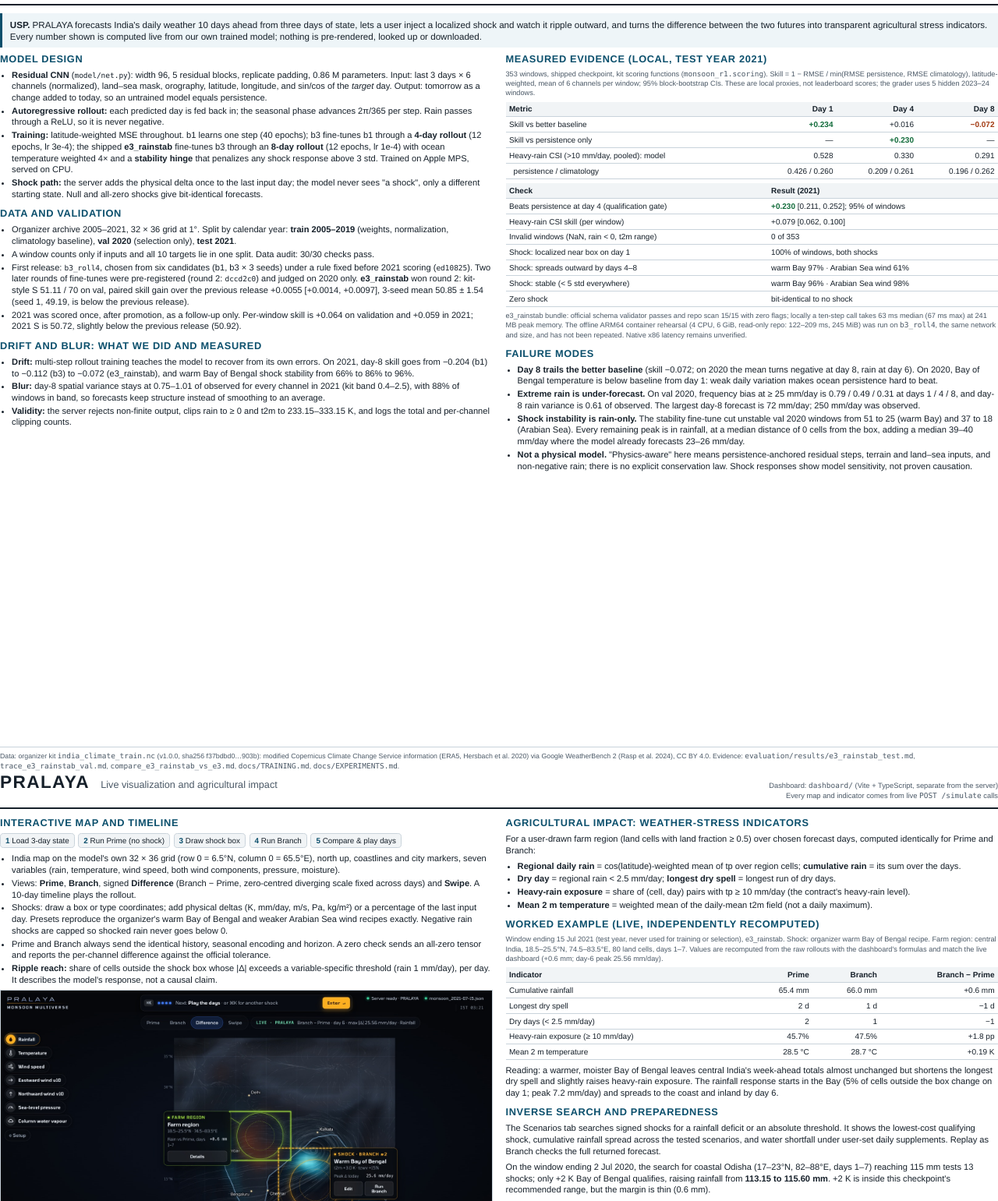
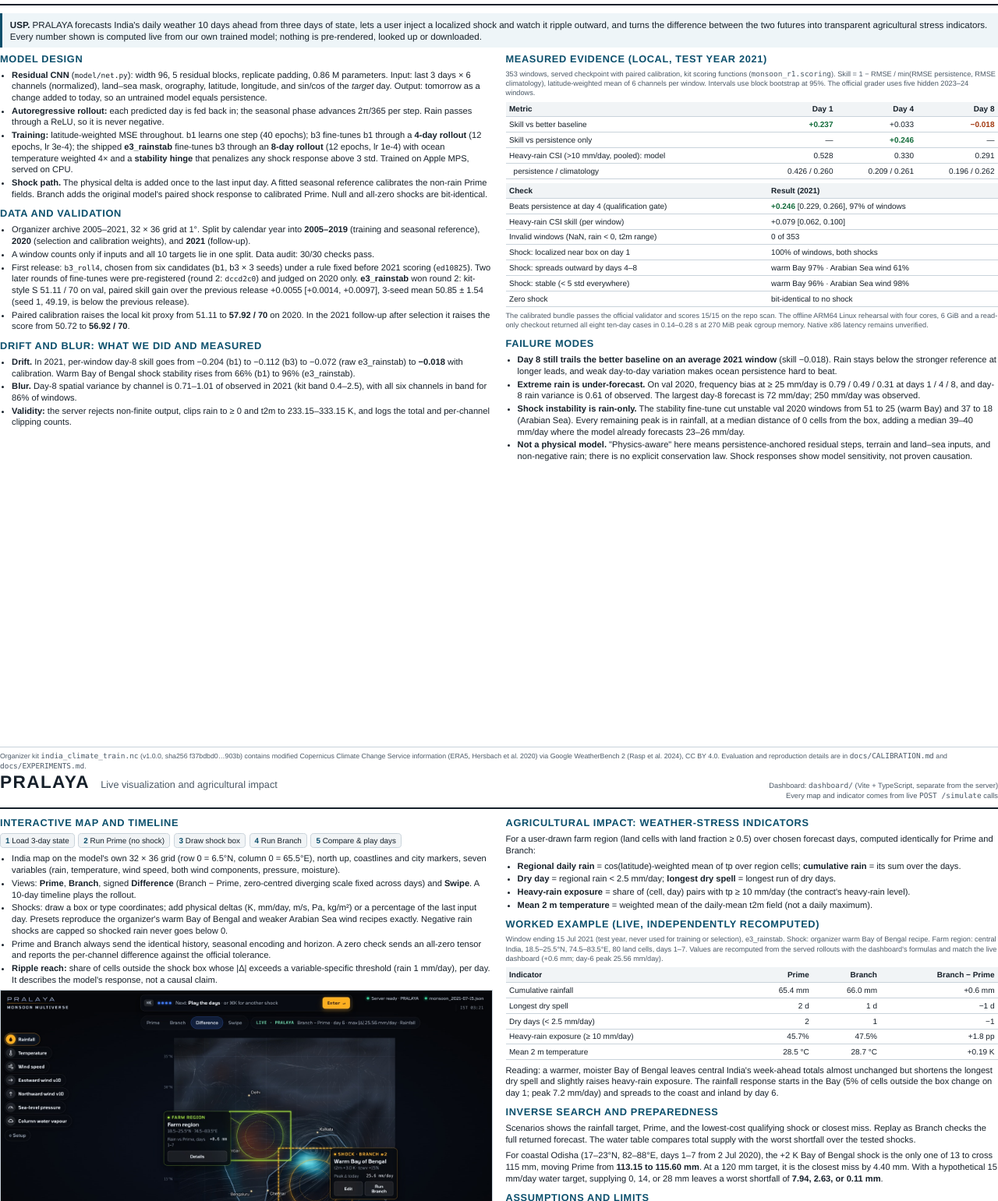
Before and after one commit to MassGethu/Pralaya, a plain HTML site: page brief/brief.html in a window 1280 px wide. Shown: the part 54-1595 px from the top of the page at 78% size. Drawn offline with Linux system fonts and the light colour scheme.

Commit message:
Record calibrated release evidence and demo runbook

```diff
--- a/brief/brief.html
+++ b/brief/brief.html
@@ -44,7 +44,7 @@
 <section class="page">
   <header>
     <h1>PRALAYA <span>India's weather digital twin · Track 2 "Multiverse of Monsoon"</span></h1>
-    <div class="meta">Team: Mass · Jarvis · Hridhin<br>Checkpoint <span class="mono">e3_rainstab</span>, bundled in <span class="mono">f563bf2</span><br>weights sha256 <span class="mono">90605130…88db</span> (3.47 MB, plain git)</div>
+    <div class="meta">Team: Mass · Jarvis · Hridhin<br>Checkpoint <span class="mono">e3_rainstab</span> with paired calibration<br>weights sha256 <span class="mono">90605130…88db</span> (3.47 MB, plain git)</div>
   </header>
 
   <div class="usp"><b>USP.</b> PRALAYA forecasts India's daily weather 10 days ahead from three days of state, lets a user inject a localized shock and watch it ripple outward, and turns the difference between the two futures into transparent agricultural stress indicators. Every number shown is computed live from our own trained model; nothing is pre-rendered, looked up or downloaded.</div>
@@ -56,38 +56,38 @@
       <li><b>Residual CNN</b> (<span class="mono">model/net.py</span>): width 96, 5 residual blocks, replicate padding, 0.86 M parameters. Input: last 3 days × 6 channels (normalized), land–sea mask, orography, latitude, longitude, and sin/cos of the <i>target</i> day. Output: tomorrow as a change added to today, so an untrained model equals persistence.</li>
       <li><b>Autoregressive rollout:</b> each predicted day is fed back in; the seasonal phase advances 2π/365 per step. Rain passes through a ReLU, so it is never negative.</li>
       <li><b>Training:</b> latitude-weighted MSE throughout. b1 learns one step (40 epochs); b3 fine-tunes b1 through a <b>4-day rollout</b> (12 epochs, lr 3e-4); the shipped <b>e3_rainstab</b> fine-tunes b3 through an <b>8-day rollout</b> (12 epochs, lr 1e-4) with ocean temperature weighted 4× and a <b>stability hinge</b> that penalizes any shock response above 3 std. Trained on Apple MPS, served on CPU.</li>
-      <li><b>Shock path:</b> the server adds the physical delta once to the last input day; the model never sees "a shock", only a different starting state. Null and all-zero shocks give bit-identical forecasts.</li>
+      <li><b>Shock path.</b> The physical delta is added once to the last input day. A fitted seasonal reference calibrates the non-rain Prime fields. Branch adds the original model's paired shock response to calibrated Prime. Null and all-zero shocks are bit-identical.</li>
     </ul>
 
     <h2>Data and validation</h2>
     <ul>
-      <li>Organizer archive 2005–2021, 32 × 36 grid at 1°. Split by calendar year: <b>train 2005–2019</b> (weights, normalization, climatology baseline), <b>val 2020</b> (selection only), <b>test 2021</b>.</li>
+      <li>Organizer archive 2005–2021, 32 × 36 grid at 1°. Split by calendar year into <b>2005–2019</b> (training and seasonal reference), <b>2020</b> (selection and calibration weights), and <b>2021</b> (follow-up).</li>
       <li>A window counts only if inputs and all 10 targets lie in one split. Data audit: 30/30 checks pass.</li>
       <li>First release: <span class="mono">b3_roll4</span>, chosen from six candidates (b1, b3 × 3 seeds) under a rule fixed before 2021 scoring (<span class="mono">ed10825</span>). Two later rounds of fine-tunes were pre-registered (round 2: <span class="mono">dccd2c0</span>) and judged on 2020 only. <b>e3_rainstab</b> won round 2: kit-style S 51.11 / 70 on val, paired skill gain over the previous release +0.0055 [+0.0014, +0.0097], 3-seed mean 50.85 ± 1.54 (seed 1, 49.19, is below the previous release).</li>
-      <li>2021 was scored once, after promotion, as a follow-up only. Per-window skill is +0.064 on validation and +0.059 in 2021; 2021 S is 50.72, slightly below the previous release (50.92).</li>
+      <li>Paired calibration raises the local kit proxy from 51.11 to <b>57.92 / 70</b> on 2020. In the 2021 follow-up after selection it raises the score from 50.72 to <b>56.92 / 70</b>.</li>
     </ul>
 
     <h2>Drift and blur: what we did and measured</h2>
     <ul>
-      <li><b>Drift:</b> multi-step rollout training teaches the model to recover from its own errors. On 2021, day-8 skill goes from −0.204 (b1) to −0.112 (b3) to −0.072 (e3_rainstab), and warm Bay of Bengal shock stability from 66% to 86% to 96%.</li>
-      <li><b>Blur:</b> day-8 spatial variance stays at 0.75–1.01 of observed for every channel in 2021 (kit band 0.4–2.5), with 88% of windows in band, so forecasts keep structure instead of smoothing to an average.</li>
+      <li><b>Drift.</b> In 2021, per-window day-8 skill goes from −0.204 (b1) to −0.112 (b3) to −0.072 (raw e3_rainstab) to <b>−0.018</b> with calibration. Warm Bay of Bengal shock stability rises from 66% (b1) to 96% (e3_rainstab).</li>
+      <li><b>Blur.</b> Day-8 spatial variance by channel is 0.71–1.01 of observed in 2021 (kit band 0.4–2.5), with all six channels in band for 86% of windows.</li>
       <li><b>Validity:</b> the server rejects non-finite output, clips rain to ≥ 0 and t2m to 233.15–333.15 K, and logs the total and per-channel clipping counts.</li>
     </ul>
   </div>
 
   <div>
     <h2>Measured evidence (local, test year 2021)</h2>
-    <p class="note">353 windows, shipped checkpoint, kit scoring functions (<span class="mono">monsoon_r1.scoring</span>). Skill = 1 − RMSE / min(RMSE persistence, RMSE climatology), latitude-weighted, mean of 6 channels per window; 95% block-bootstrap CIs. These are local proxies, not leaderboard scores; the grader uses 5 hidden 2023–24 windows.</p>
+    <p class="note">353 windows, served checkpoint with paired calibration, kit scoring functions (<span class="mono">monsoon_r1.scoring</span>). Skill = 1 − RMSE / min(RMSE persistence, RMSE climatology), latitude-weighted mean of 6 channels per window. Intervals use block bootstrap at 95%. The official grader uses five hidden 2023–24 windows.</p>
     <table>
       <tr><th>Metric</th><th class="n">Day 1</th><th class="n">Day 4</th><th class="n">Day 8</th></tr>
-      <tr><td>Skill vs better baseline</td><td class="n good">+0.234</td><td class="n">+0.016</td><td class="n bad">−0.072</td></tr>
-      <tr><td>Skill vs persistence only</td><td class="n">—</td><td class="n good">+0.230</td><td class="n">—</td></tr>
+      <tr><td>Skill vs better baseline</td><td class="n good">+0.237</td><td class="n">+0.033</td><td class="n bad">−0.018</td></tr>
+      <tr><td>Skill vs persistence only</td><td class="n">—</td><td class="n good">+0.246</td><td class="n">—</td></tr>
       <tr><td>Heavy-rain CSI (&gt;10 mm/day, pooled): model</td><td class="n">0.528</td><td class="n">0.330</td><td class="n">0.291</td></tr>
       <tr><td>&nbsp;&nbsp;persistence / climatology</td><td class="n">0.426 / 0.260</td><td class="n">0.209 / 0.261</td><td class="n">0.196 / 0.262</td></tr>
     </table>
     <table>
       <tr><th>Check</th><th>Result (2021)</th></tr>
-      <tr><td>Beats persistence at day 4 (qualification gate)</td><td><span class="good">+0.230</span> [0.211, 0.252]; 95% of windows</td></tr>
+      <tr><td>Beats persistence at day 4 (qualification gate)</td><td><span class="good">+0.246</span> [0.229, 0.266], 97% of windows</td></tr>
       <tr><td>Heavy-rain CSI skill (per window)</td><td>+0.079 [0.062, 0.100]</td></tr>
       <tr><td>Invalid windows (NaN, rain &lt; 0, t2m range)</td><td>0 of 353</td></tr>
       <tr><td>Shock: localized near box on day 1</td><td>100% of windows, both shocks</td></tr>
@@ -95,18 +95,18 @@
       <tr><td>Shock: stable (&lt; 5 std everywhere)</td><td>warm Bay 96% · Arabian Sea wind 98%</td></tr>
       <tr><td>Zero shock</td><td>bit-identical to no shock</td></tr>
     </table>
-    <p class="note">e3_rainstab bundle: official schema validator passes and repo scan 15/15 with zero flags; locally a ten-step call takes 63 ms median (67 ms max) at 241 MB peak memory. The offline ARM64 container rehearsal (4 CPU, 6 GiB, read-only repo: 122–209 ms, 245 MiB) was run on <span class="mono">b3_roll4</span>, the same network and size, and has not been repeated. Native x86 latency remains unverified.</p>
+    <p class="note">The calibrated bundle passes the official validator and scores 15/15 on the repo scan. The offline ARM64 Linux rehearsal with four cores, 6 GiB and a read-only checkout returned all eight ten-day cases in 0.14–0.28 s at 270 MiB peak cgroup memory. Native x86 latency remains unverified.</p>
 
     <h2>Failure modes</h2>
     <ul>
-      <li><b>Day 8 trails the better baseline</b> (skill −0.072; on 2020 the mean turns negative at day 8, rain at day 6). On 2020, Bay of Bengal temperature is below baseline from day 1: weak daily variation makes ocean persistence hard to beat.</li>
+      <li><b>Day 8 still trails the better baseline on an average 2021 window</b> (skill −0.018). Rain stays below the stronger reference at longer leads, and weak day-to-day variation makes ocean persistence hard to beat.</li>
       <li><b>Extreme rain is under-forecast.</b> On val 2020, frequency bias at ≥ 25 mm/day is 0.79 / 0.49 / 0.31 at days 1 / 4 / 8, and day-8 rain variance is 0.61 of observed. The largest day-8 forecast is 72 mm/day; 250 mm/day was observed.</li>
       <li><b>Shock instability is rain-only.</b> The stability fine-tune cut unstable val 2020 windows from 51 to 25 (warm Bay) and 37 to 18 (Arabian Sea). Every remaining peak is in rainfall, at a median distance of 0 cells from the box, adding a median 39–40 mm/day where the model already forecasts 23–26 mm/day.</li>
       <li><b>Not a physical model.</b> "Physics-aware" here means persistence-anchored residual steps, terrain and land–sea inputs, and non-negative rain; there is no explicit conservation law. Shock responses show model sensitivity, not proven causation.</li>
     </ul>
   </div>
   </div>
-  <footer>Data: organizer kit <span class="mono">india_climate_train.nc</span> (v1.0.0, sha256 f37bdbd0…903b): modified Copernicus Climate Change Service information (ERA5, Hersbach et al. 2020) via Google WeatherBench 2 (Rasp et al. 2024), CC BY 4.0. Evidence: <span class="mono">evaluation/results/e3_rainstab_test.md</span>, <span class="mono">trace_e3_rainstab_val.md</span>, <span class="mono">compare_e3_rainstab_vs_e3.md</span>, <span class="mono">docs/TRAINING.md</span>, <span class="mono">docs/EXPERIMENTS.md</span>.</footer>
+  <footer>Organizer kit <span class="mono">india_climate_train.nc</span> (v1.0.0, sha256 f37bdbd0…903b) contains modified Copernicus Climate Change Service information (ERA5, Hersbach et al. 2020) via Google WeatherBench 2 (Rasp et al. 2024), CC BY 4.0. Evaluation and reproduction details are in <span class="mono">docs/CALIBRATION.md</span> and <span class="mono">docs/EXPERIMENTS.md</span>.</footer>
 </section>
 
 <!-- ============================ PAGE 2 ============================ -->
@@ -144,7 +144,7 @@
     </ul>
 
     <h2>Worked example (live, independently recomputed)</h2>
-    <p class="note">Window ending 15 Jul 2021 (test year, never used for training or selection), e3_rainstab. Shock: organizer warm Bay of Bengal recipe. Farm region: central India, 18.5–25.5°N, 74.5–83.5°E, 80 land cells, days 1–7. Values are recomputed from the raw rollouts with the dashboard's formulas and match the live dashboard (+0.6 mm; day-6 peak 25.56 mm/day).</p>
+    <p class="note">Window ending 15 Jul 2021 (test year, never used for training or selection), e3_rainstab. Shock: organizer warm Bay of Bengal recipe. Farm region: central India, 18.5–25.5°N, 74.5–83.5°E, 80 land cells, days 1–7. Values are recomputed from the served rollouts with the dashboard's formulas and match the live dashboard (+0.6 mm; day-6 peak 25.56 mm/day).</p>
     <table>
       <tr><th>Indicator</th><th class="n">Prime</th><th class="n">Branch</th><th class="n">Branch − Prime</th></tr>
       <tr><td>Cumulative rainfall</td><td class="n">65.4 mm</td><td class="n">66.0 mm</td><td class="n">+0.6 mm</td></tr>
@@ -156,8 +156,8 @@
     <p>Reading: a warmer, moister Bay of Bengal leaves central India's week-ahead totals almost unchanged but shortens the longest dry spell and slightly raises heavy-rain exposure. The rainfall response starts in the Bay (5% of cells outside the box change on day 1; peak 7.2 mm/day) and spreads to the coast and inland by day 6.</p>
 
     <h2>Inverse search and preparedness</h2>
-    <p>The Scenarios tab searches signed shocks for a rainfall deficit or an absolute threshold. It shows the lowest-cost qualifying shock, cumulative rainfall spread across the tested scenarios, and water shortfall under user-set daily supplements. Replay as Branch checks the full returned forecast.</p>
-    <p>On the window ending 2 Jul 2020, the search for coastal Odisha (17–23°N, 82–88°E, days 1–7) reaching 115 mm tests 13 shocks; only +2 K Bay of Bengal qualifies, raising rainfall from <b>113.15 to 115.60 mm</b>. +2 K is inside this checkpoint's recommended range, but the margin is thin (0.6 mm).</p>
+    <p>Scenarios shows the rainfall target, Prime, and the lowest-cost qualifying shock or closest miss. Replay as Branch checks the full returned forecast. The water table compares total supply with the worst shortfall over the tested shocks.</p>
+    <p>For coastal Odisha (17–23°N, 82–88°E, days 1–7 from 2 Jul 2020), the +2 K Bay of Bengal shock is the only one of 13 to cross 115 mm, moving Prime from <b>113.15 to 115.60 mm</b>. At a 120 mm target, it is the closest miss by 4.40 mm. With a hypothetical 15 mm/day water target, supplying 0, 14, or 28 mm leaves a worst shortfall of <b>7.94, 2.63, or 0.11 mm</b>.</p>
 
     <h2>Assumptions and limits</h2>
     <ul>
```
Also changed, not shown: docs/CALIBRATION.md (added, +36 -0 lines), docs/CONTRACTS.md (+3 -1 lines), README.md, dashboard/README.md, 1 other file.
